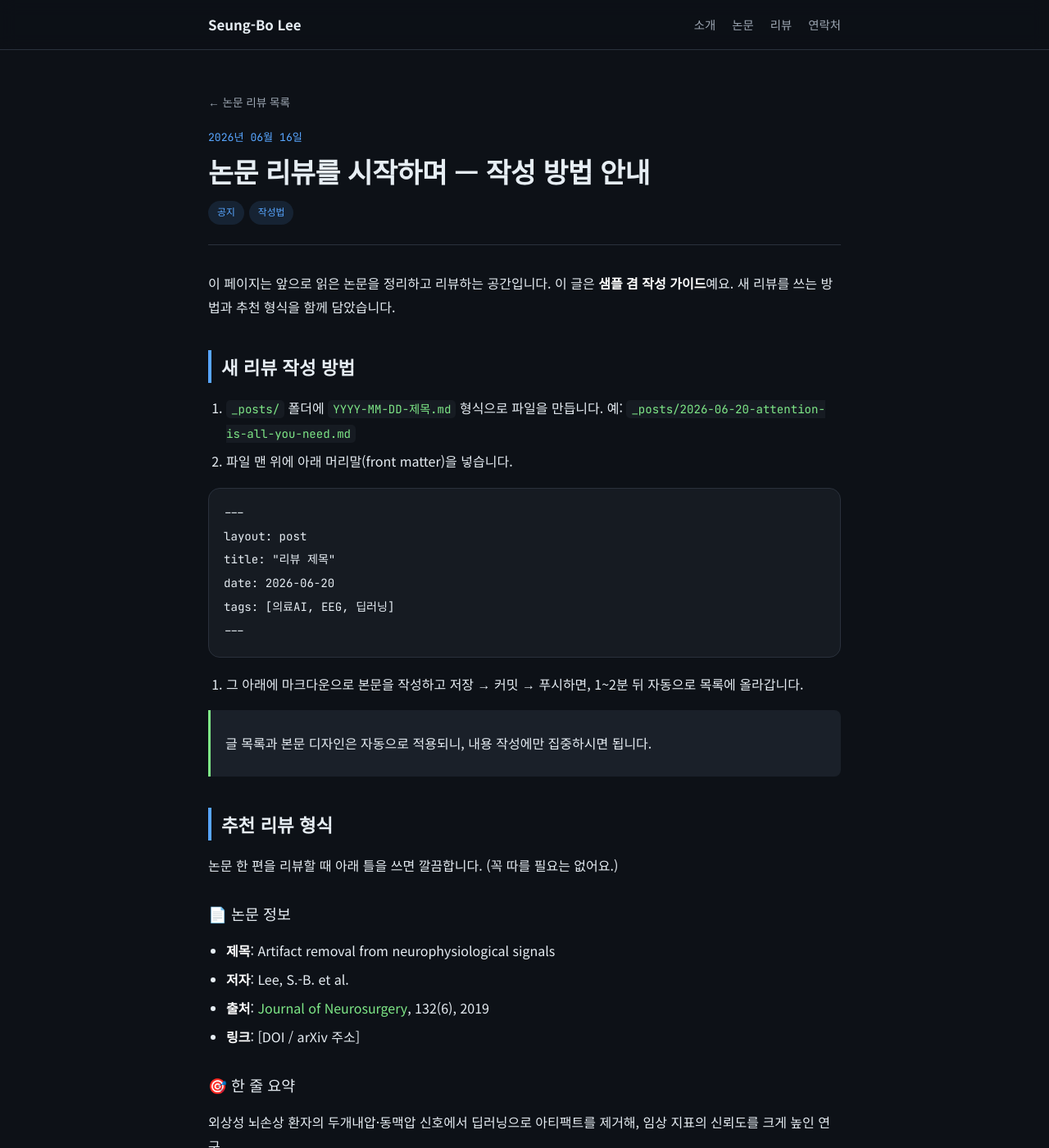
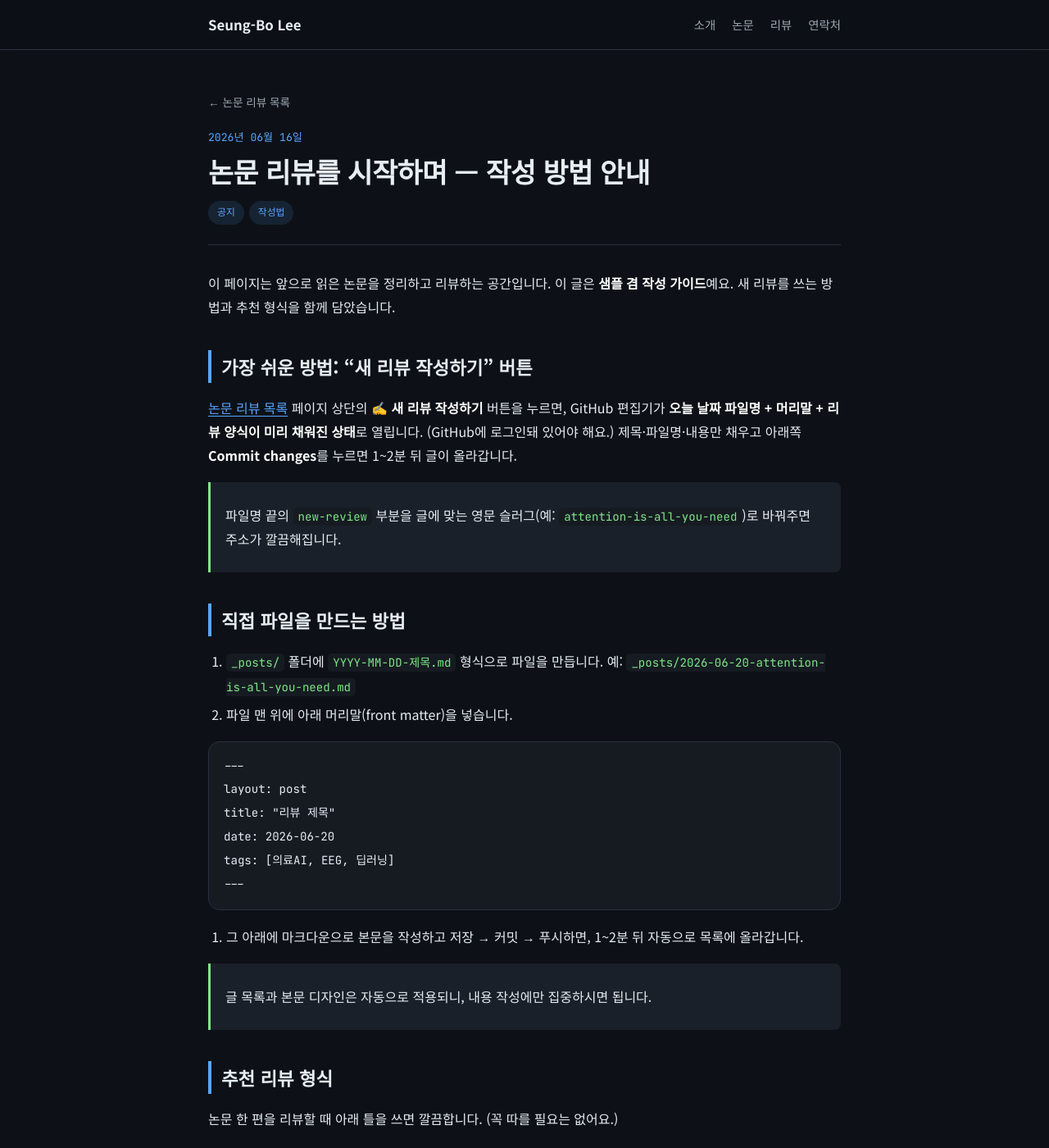
Before and after one commit to doranmom/doranmom.github.io, a Jekyll site: the page built from _posts/2026-06-16-welcome-paper-review.md, in a window 1280 px wide and 1400 px high. Shown: the whole window at 82% size. Built offline with Jekyll 4.4.1, drawn with Linux system fonts in a browser that asks for light colours.

Commit message:
Add one-click 'New review' button using prefilled GitHub editor

```diff
--- a/_posts/2026-06-16-welcome-paper-review.md
+++ b/_posts/2026-06-16-welcome-paper-review.md
@@ -7,7 +7,13 @@ tags: [공지, 작성법]
 
 이 페이지는 앞으로 읽은 논문을 정리하고 리뷰하는 공간입니다. 이 글은 **샘플 겸 작성 가이드**예요. 새 리뷰를 쓰는 방법과 추천 형식을 함께 담았습니다.
 
-## 새 리뷰 작성 방법
+## 가장 쉬운 방법: "새 리뷰 작성하기" 버튼
+
+[논문 리뷰 목록](/reviews.html) 페이지 상단의 **✍️ 새 리뷰 작성하기** 버튼을 누르면, GitHub 편집기가 **오늘 날짜 파일명 + 머리말 + 리뷰 양식이 미리 채워진 상태**로 열립니다. (GitHub에 로그인돼 있어야 해요.) 제목·파일명·내용만 채우고 아래쪽 **Commit changes**를 누르면 1~2분 뒤 글이 올라갑니다.
+
+> 파일명 끝의 `new-review` 부분을 글에 맞는 영문 슬러그(예: `attention-is-all-you-need`)로 바꿔주면 주소가 깔끔해집니다.
+
+## 직접 파일을 만드는 방법
 
 1. `_posts/` 폴더에 `YYYY-MM-DD-제목.md` 형식으로 파일을 만듭니다.
    예: `_posts/2026-06-20-attention-is-all-you-need.md`
--- a/assets/css/blog.css
+++ b/assets/css/blog.css
@@ -46,6 +46,13 @@ nav .links a:hover { color: var(--text); opacity: 1; }
 .page-head h1 { font-size: 2rem; font-weight: 700; letter-spacing: -.5px; display: flex; align-items: center; gap: 10px; }
 .page-head h1::before { content: ''; width: 5px; height: 26px; border-radius: 2px; background: var(--accent); }
 .page-head p { color: var(--text-dim); margin-top: 12px; }
+.new-btn {
+  display: inline-flex; align-items: center; gap: 8px;
+  margin-top: 20px; padding: 10px 20px; border-radius: 999px;
+  background: var(--accent); color: #0d1117; font-weight: 500; font-size: .92rem;
+  border: 1px solid var(--accent);
+}
+.new-btn:hover { opacity: 1; background: #79b8ff; border-color: #79b8ff; }
 
 /* ---------- Review list ---------- */
 .review-list { padding-bottom: 60px; }
```
Also changed, not shown: reviews.html (+50 -0 lines).
